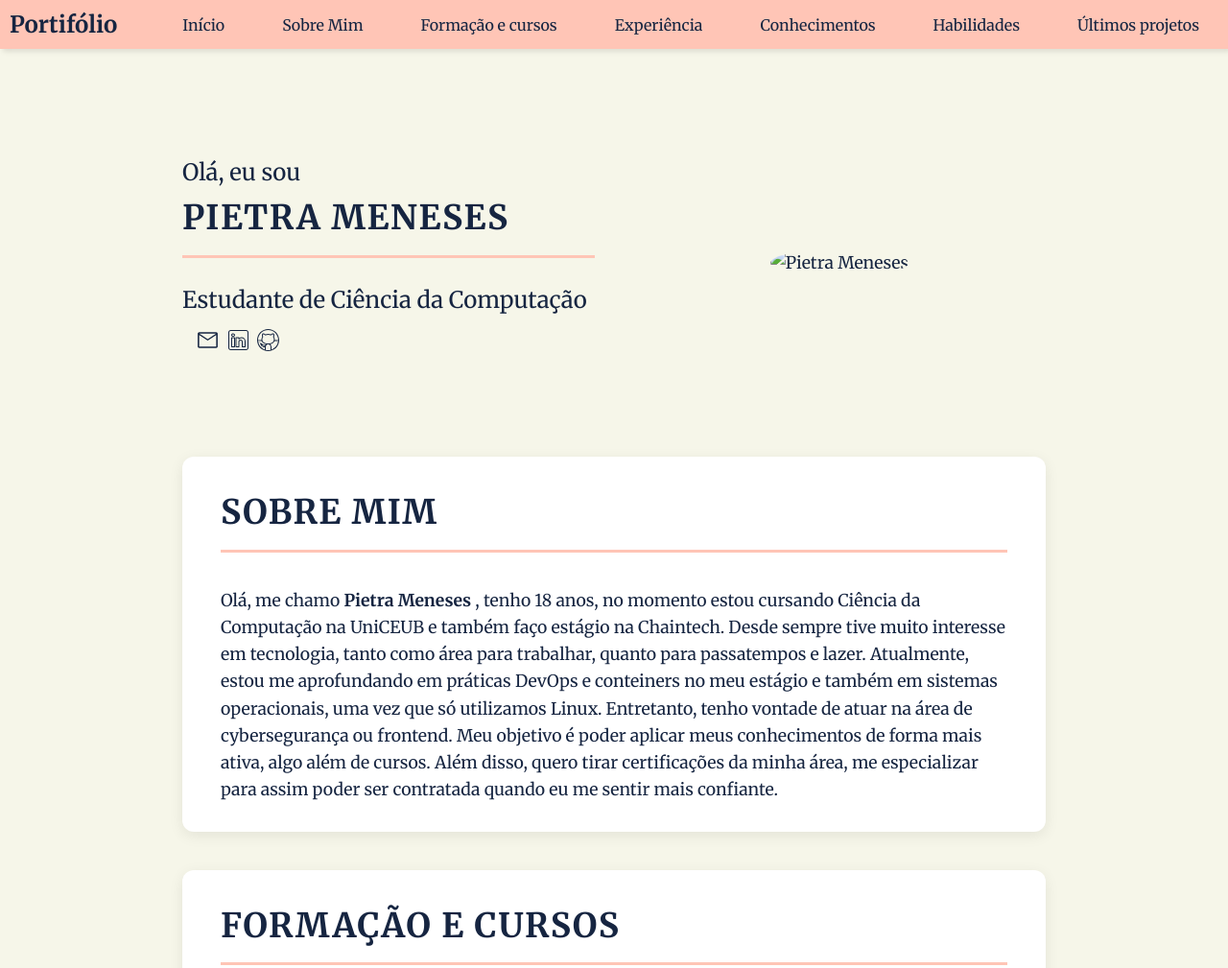
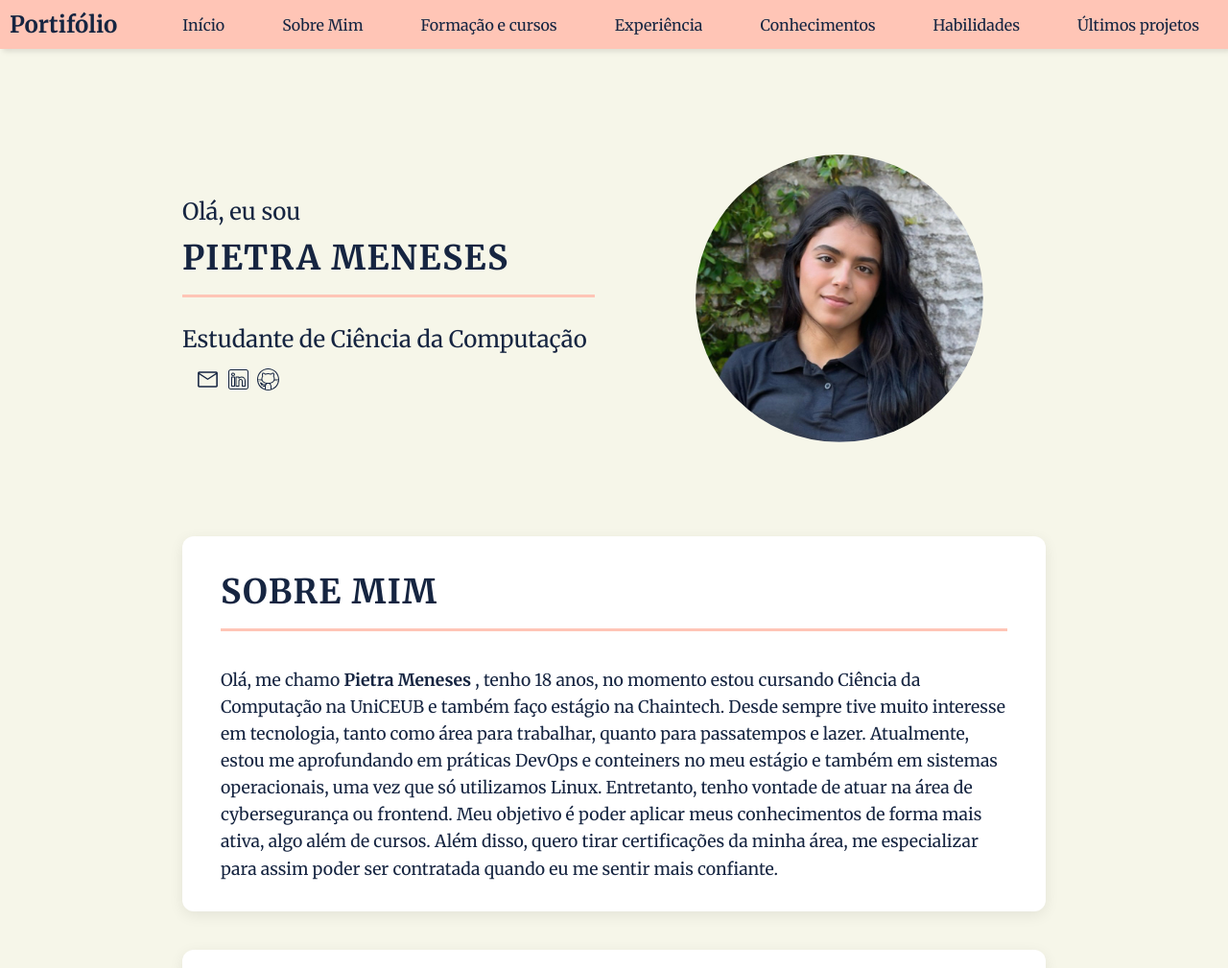
Before and after one commit to pietrameneses/portifoloHUB, a plain HTML site: page index.html in a window 1280 px wide. Shown: the top 1009 px of the page at 96% size. Drawn offline with Linux system fonts and the light colour scheme.

Commit message:
Update index.html

```diff
--- a/index.html
+++ b/index.html
@@ -50,7 +50,7 @@
                     </div>
 
                         <figure>
-                            <img src="pietra.jpeg" alt="Pietra Meneses" width="300">
+                            <img src="imagens/pietra.jpeg" alt="Pietra Meneses" width="300">
                         </figure>
                 </div>
             </section>
```
